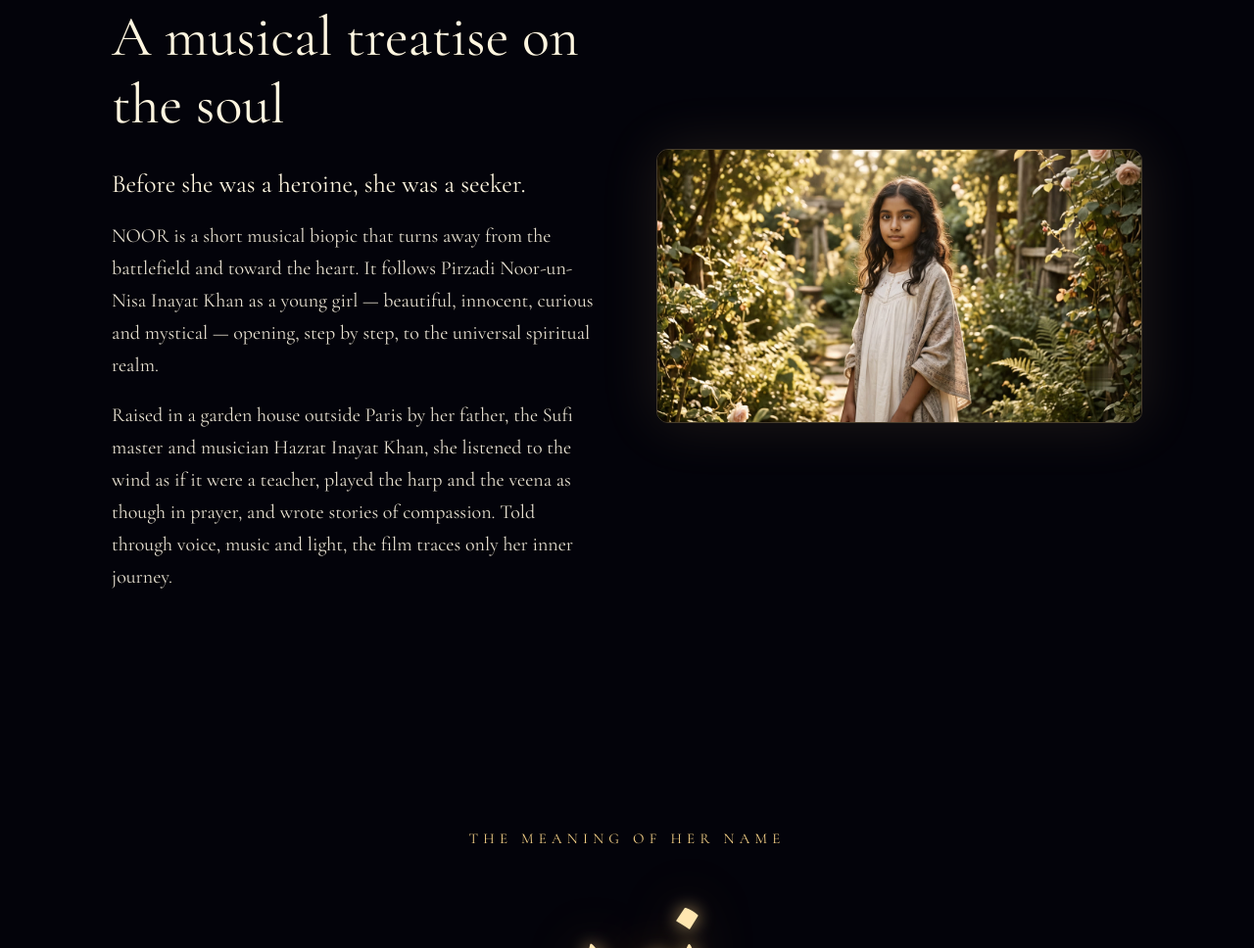
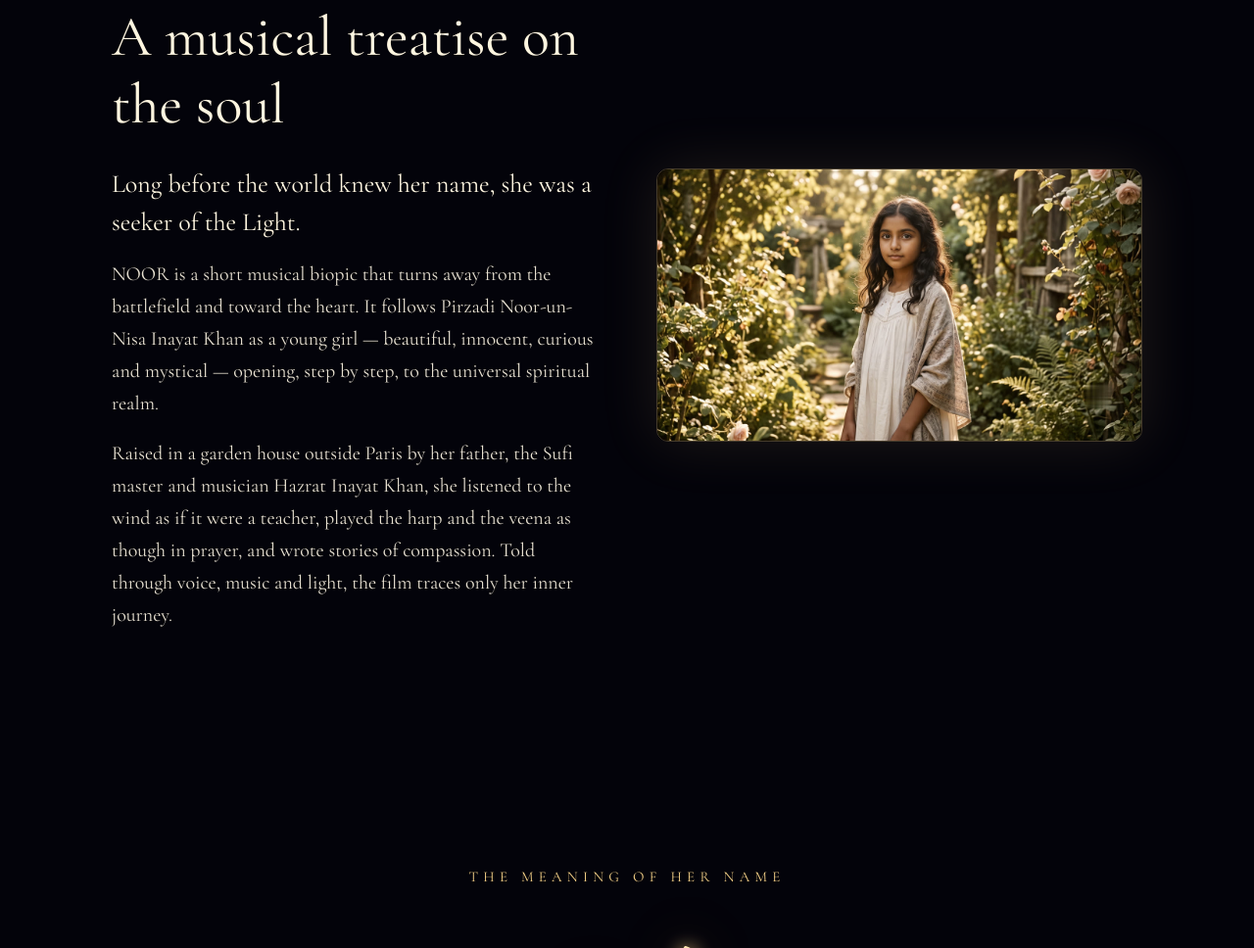
Before and after one commit to soulofkabir/noor-a-musical-journey-into-the-light, a plain HTML site: page index.html in a window 1280 px wide. Shown: the part 1969-2937 px from the top of the page at 98% size. Drawn offline with nearby package versions, Linux system fonts and the light colour scheme; no server answers.

Commit message:
Replace 'heroine' line with 'seeker of the Light'

```diff
--- a/index.html
+++ b/index.html
@@ -156,7 +156,7 @@ footer .ar{font-size:34px;color:var(--gold);display:block;margin-bottom:8px}
     <div>
       <p class="kicker" style="text-align:left">The Film</p>
       <h2 style="text-align:left;margin-bottom:26px">A musical treatise on the soul</h2>
-      <p class="lead">Before she was a heroine, she was a seeker.</p>
+      <p class="lead">Long before the world knew her name, she was a seeker of the Light.</p>
       <p>NOOR is a short musical biopic that turns away from the battlefield and toward the heart. It follows Pirzadi Noor-un-Nisa Inayat Khan as a young girl — beautiful, innocent, curious and mystical — opening, step by step, to the universal spiritual realm.</p>
       <p>Raised in a garden house outside Paris by her father, the Sufi master and musician Hazrat Inayat Khan, she listened to the wind as if it were a teacher, played the harp and the veena as though in prayer, and wrote stories of compassion. Told through voice, music and light, the film traces only her inner journey.</p>
     </div>
```
